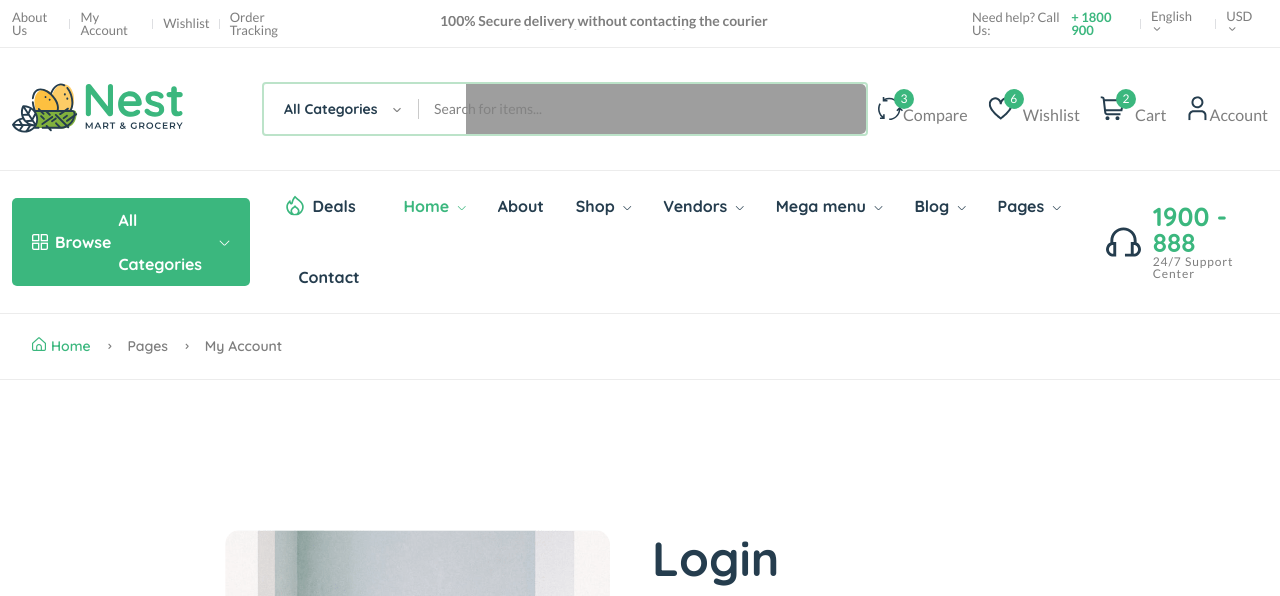
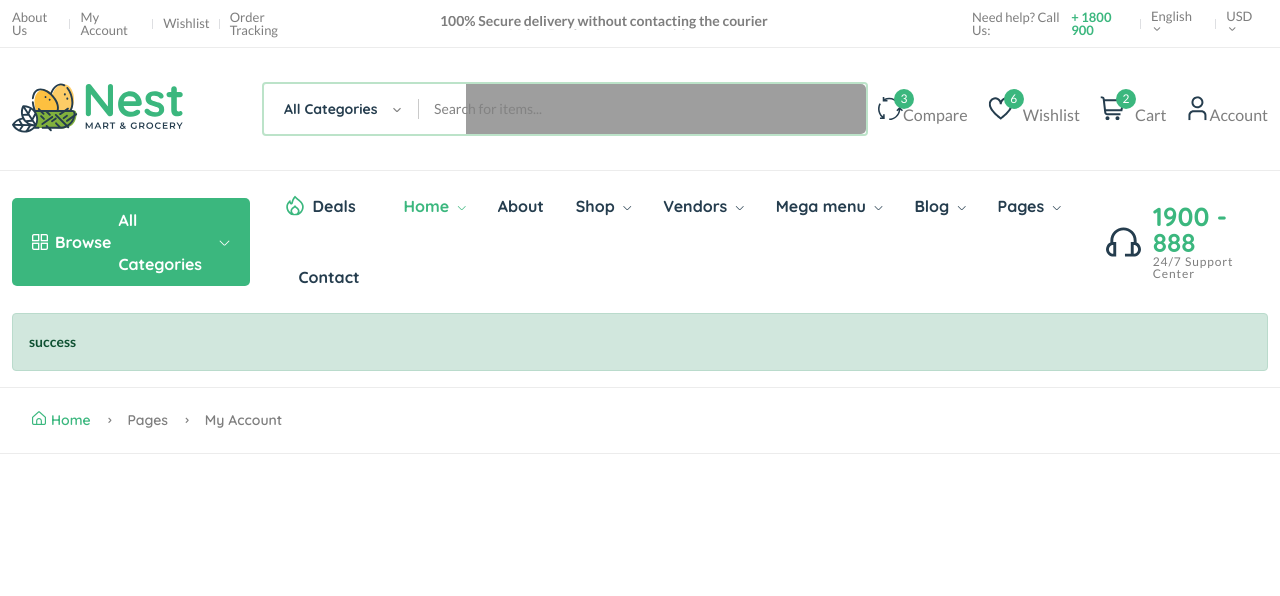
Before and after one commit to IDKBlink/FYP, a Django app: page /user/sign-in/ in a window 1280 px wide. Shown: the top 596 px of the page. Run offline with Django 5.2, Linux system fonts and the light colour scheme; tables that the repository leaves empty hold one stand-in row (values such as "Sample post"); one stand-in notice (Sample message) is shown; some libraries are stand-ins or nearby versions; grey boxes are pictures that could not be loaded.

Commit message:
adding message.tags for things like success and warning in the home page

```diff
--- a/templates/partials/base.html
+++ b/templates/partials/base.html
@@ -610,6 +610,13 @@
                         </div>
                     </div>
                 </div>
+                {% if messages %}
+                    {%  for message in messages %}
+                        <div class="alert alert-{{message.tags}}">
+                            <strong>success</strong>
+                        </div>
+                    {% endfor %}
+                {% endif %}
             </div>
         </div>
     </header>
```
